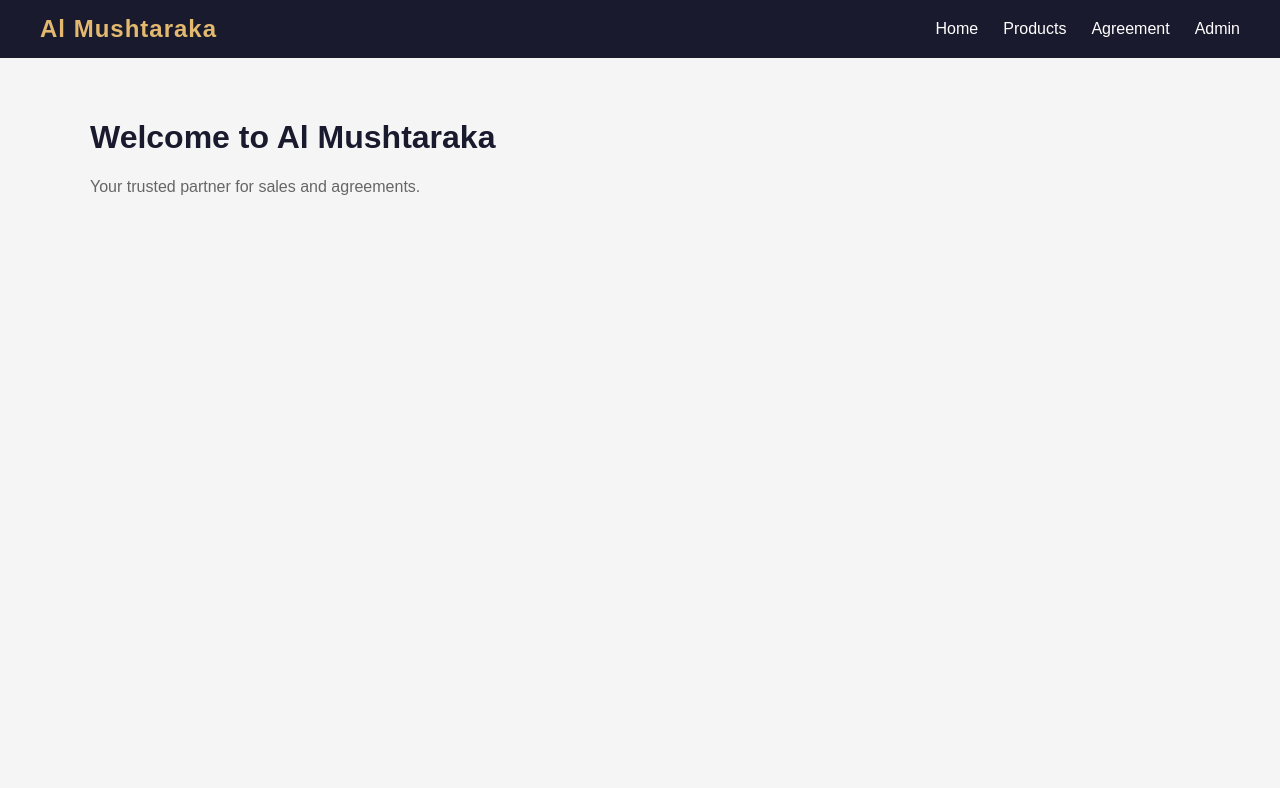
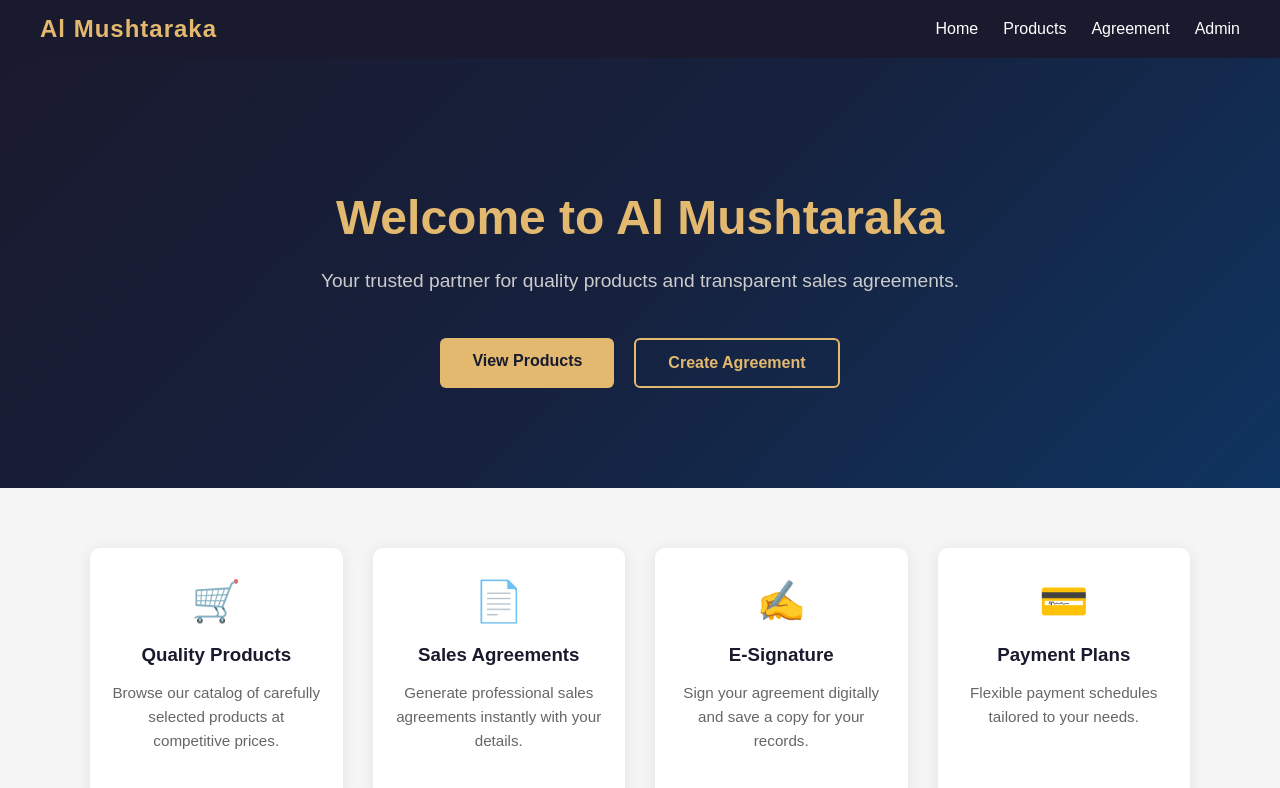
Before and after one commit to ahmadmohsin04/almushtaraka, a React (Create React App) app: page / in a window 1280 px wide. Shown: the top 788 px of the page. Built offline with nearby package versions, Linux system fonts and the light colour scheme.

Commit message:
home page with hero section and feature cards

```diff
--- a/src/App.css
+++ b/src/App.css
@@ -5,12 +5,13 @@ body {
 }
 
 .content {
-  padding: 40px;
+
 }
 
 .page {
   max-width: 1100px;
   margin: 0 auto;
+  padding: 40px;
 }
 
 h1 {
--- /dev/null
+++ b/src/pages/Home.css
@@ -0,0 +1,105 @@
+.home {
+  padding: 0;
+}
+
+.hero {
+  background: linear-gradient(135deg, #1a1a2e 0%, #16213e 50%, #0f3460 100%);
+  padding: 100px 40px;
+  text-align: center;
+  color: white;
+}
+
+.hero-content {
+  max-width: 700px;
+  margin: 0 auto;
+}
+
+.hero h1 {
+  font-size: 3rem;
+  color: #e2b96f;
+  margin-bottom: 20px;
+}
+
+.hero p {
+  font-size: 1.2rem;
+  color: #ccc;
+  margin-bottom: 40px;
+  line-height: 1.7;
+}
+
+.hero-buttons {
+  display: flex;
+  gap: 20px;
+  justify-content: center;
+  flex-wrap: wrap;
+}
+
+.btn-primary {
+  background-color: #e2b96f;
+  color: #1a1a2e;
+  padding: 14px 32px;
+  border-radius: 6px;
+  text-decoration: none;
+  font-weight: bold;
+  font-size: 1rem;
+  transition: background 0.3s;
+}
+
+.btn-primary:hover {
+  background-color: #d4a45a;
+}
+
+.btn-secondary {
+  background-color: transparent;
+  color: #e2b96f;
+  padding: 14px 32px;
+  border-radius: 6px;
+  text-decoration: none;
+  font-weight: bold;
+  font-size: 1rem;
+  border: 2px solid #e2b96f;
+  transition: all 0.3s;
+}
+
+.btn-secondary:hover {
+  background-color: #e2b96f;
+  color: #1a1a2e;
+}
+
+.features {
+  display: grid;
+  grid-template-columns: repeat(auto-fit, minmax(220px, 1fr));
+  gap: 30px;
+  padding: 60px 40px;
+  max-width: 1100px;
+  margin: 0 auto;
+}
+
+.feature-card {
+  background: white;
+  border-radius: 10px;
+  padding: 30px 20px;
+  text-align: center;
+  box-shadow: 0 2px 15px rgba(0,0,0,0.08);
+  transition: transform 0.3s;
+}
+
+.feature-card:hover {
+  transform: translateY(-5px);
+}
+
+.feature-icon {
+  font-size: 2.5rem;
+  margin-bottom: 15px;
+}
+
+.feature-card h3 {
+  color: #1a1a2e;
+  margin-bottom: 10px;
+}
+
+.feature-card p {
+  color: #666;
+  line-height: 1.6;
+  font-size: 0.95rem;
+}
--- a/src/pages/Home.js
+++ b/src/pages/Home.js
@@ -1,8 +1,42 @@
+import { Link } from 'react-router-dom';
+import './Home.css';
+
 function Home() {
   return (
-    <div className="page">
-      <h1>Welcome to Al Mushtaraka</h1>
-      <p>Your trusted partner for sales and agreements.</p>
+    <div className="home">
+      <div className="hero">
+        <div className="hero-content">
+          <h1>Welcome to Al Mushtaraka</h1>
+          <p>Your trusted partner for quality products and transparent sales agreements.</p>
+          <div className="hero-buttons">
+            <Link to="/products" className="btn-primary">View Products</Link>
+            <Link to="/agreement" className="btn-secondary">Create Agreement</Link>
+          </div>
+        </div>
+      </div>
+
+      <div className="features">
+        <div className="feature-card">
+          <div className="feature-icon">🛒</div>
+          <h3>Quality Products</h3>
+          <p>Browse our catalog of carefully selected products at competitive prices.</p>
+        </div>
+        <div className="feature-card">
+          <div className="feature-icon">📄</div>
+          <h3>Sales Agreements</h3>
+          <p>Generate professional sales agreements instantly with your details.</p>
+        </div>
+        <div className="feature-card">
+          <div className="feature-icon">✍️</div>
+          <h3>E-Signature</h3>
+          <p>Sign your agreement digitally and save a copy for your records.</p>
+        </div>
+        <div className="feature-card">
+          <div className="feature-icon">💳</div>
+          <h3>Payment Plans</h3>
+          <p>Flexible payment schedules tailored to your needs.</p>
+        </div>
+      </div>
     </div>
   );
 }
```
